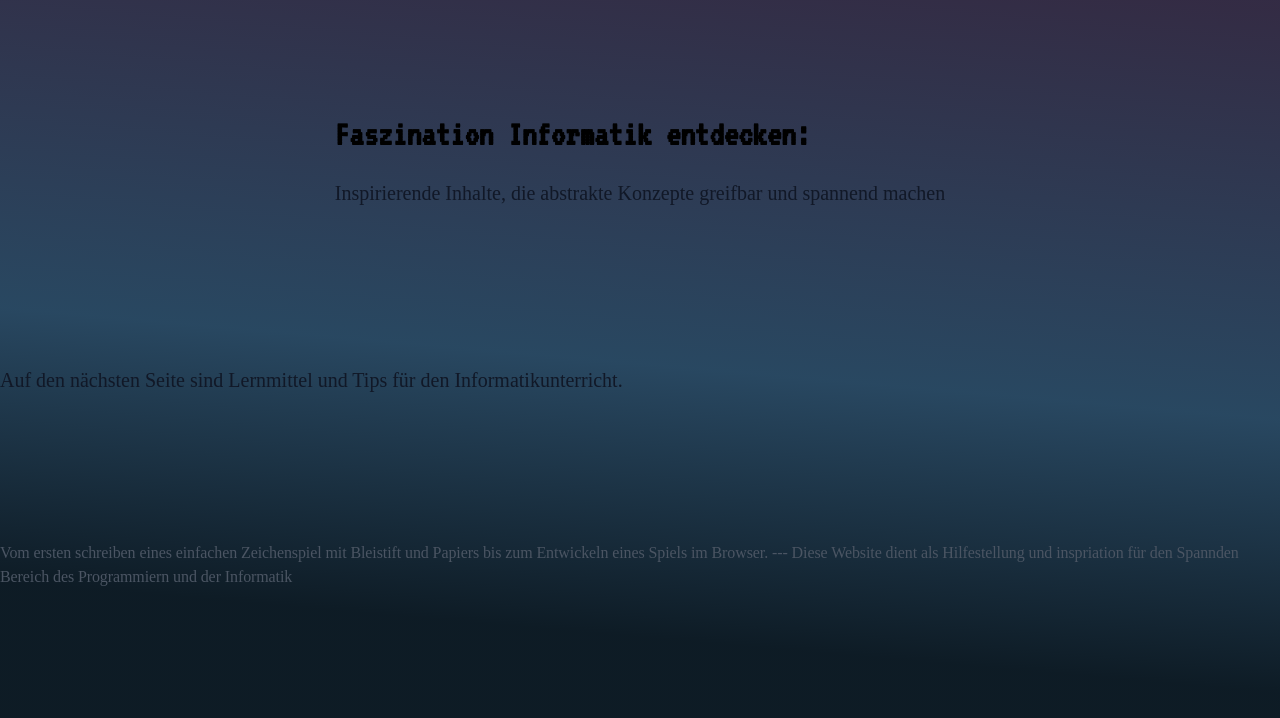
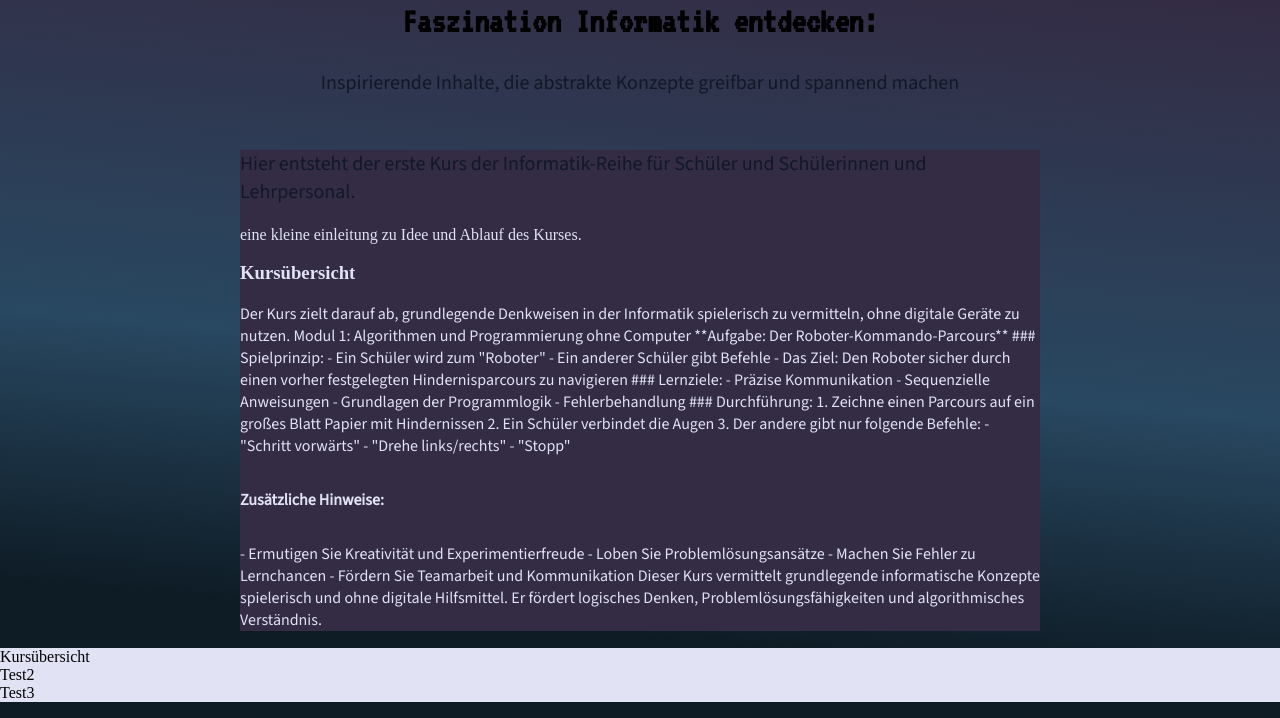
Before and after one commit to peterlepp/grundlagen-informatik-kurs01, an Astro site: page / in a window 1280 px wide. Shown: the part 82-800 px from the top of the page. Built offline with nearby package versions, Linux system fonts and the light colour scheme; Astro itself is replaced by a stand-in of ours.

Commit message:
- add section Content

```diff
--- a/src/pages/index.astro
+++ b/src/pages/index.astro
@@ -11,16 +11,80 @@
 <Layout>
   <MainNav />
   <Welcome />
+<main>
+  <div class="content-wrapper">
+    <section>
+  <h2>
+   Hier entsteht der erste Kurs der Informatik-Reihe für Schüler und Schülerinnen und Lehrpersonal.
+  </h2>
+  <div class="section-content-einleitung">
+   <article>
+    eine kleine einleitung zu Idee und Ablauf des Kurses.
+    <h3>Kursübersicht</h3>
+    <div class="article-content">
+      Der Kurs zielt darauf ab, grundlegende Denkweisen in der Informatik spielerisch zu vermitteln, ohne digitale Geräte zu nutzen.
 
-  <h2>
-    Auf den nächsten Seite sind Lernmittel und Tips für den
-    Informatikunterricht.
-  </h2>
+      Modul 1: Algorithmen und Programmierung ohne Computer
+      **Aufgabe: Der Roboter-Kommando-Parcours**
 
-  <p>
-    Vom ersten schreiben eines einfachen Zeichenspiel mit Bleistift und Papiers
-    bis zum Entwickeln eines Spiels im Browser. --- Diese Website dient als
-    Hilfestellung und inspriation für den Spannden Bereich des Programmiern und
-    der Informatik
-  </p>
+      ### Spielprinzip:
+
+      - Ein Schüler wird zum "Roboter"
+      - Ein anderer Schüler gibt Befehle
+      - Das Ziel: Den Roboter sicher durch einen vorher festgelegten Hindernisparcours zu navigieren
+
+      ### Lernziele:
+
+      - Präzise Kommunikation
+      - Sequenzielle Anweisungen
+      - Grundlagen der Programmlogik
+      - Fehlerbehandlung
+
+      ### Durchführung:
+
+      1. Zeichne einen Parcours auf ein großes Blatt Papier mit Hindernissen
+      2. Ein Schüler verbindet die Augen
+      3. Der andere gibt nur folgende Befehle:
+          - "Schritt vorwärts"
+          - "Drehe links/rechts"
+          - "Stopp"
+
+      <strong>Zusätzliche Hinweise:</strong>
+
+		- Ermutigen Sie Kreativität und Experimentierfreude
+		- Loben Sie Problemlösungsansätze
+		- Machen Sie Fehler zu Lernchancen
+		- Fördern Sie Teamarbeit und Kommunikation
+
+	Dieser Kurs vermittelt grundlegende informatische Konzepte spielerisch und ohne digitale Hilfsmittel.
+	Er fördert logisches Denken, Problemlösungsfähigkeiten und algorithmisches Verständnis.
+</div>
+</article>
+</div>
+</section>
+<section>
+  <div class="section-content-kursübersicht">
+
+  </div>
+</section>
+</main>
+  <footer>
+    <div class="footer-grid">
+      <div class="frist-col-left">
+      Kursübersicht
+
+      </div>
+      <div class="middle-col">
+        Test2
+
+      </div>
+      <div class="col-right">
+        Test3
+
+      </div>
+
+    </div>
+  </footer>
+</div>
+
 </Layout>
--- a/src/styles/global.scss
+++ b/src/styles/global.scss
@@ -1,6 +1,6 @@
-/*
-Farben var
-*/
+/* =================
+Global Css-Probs
+==================== */
 @use 'base';
 
 @font-face {
@@ -11,8 +11,7 @@ Farben var
 
 @font-face {
   font-family: 'Source Sans 3';
-  src: url('./fonts/source-sans-3-v11-latin-regular.woff2') format('woff2'),
-    format('ttf');
+  src: url('/fonts/source-sans-3-v15-latin-regular.woff2') format('woff2');
   font-weight: normal;
   font-style: normal;
   font-display: swap;
@@ -45,11 +44,12 @@ body {
 }
 
 #hero {
-  display: grid;
-  align-items: start;
+  display: flex;
+  align-items: center;
   flex-direction: column;
   justify-content: center;
   padding: 16px;
+  font-family: 'Source Sans 3', Verdana, sans-serif;
 }
 
 h1 {
@@ -116,6 +116,9 @@ h2 {
   font-weight: normal;
   color: #111827;
   font-size: 20px;
+  font-family: 'Source Sans 3', sans-serif;
+
+
 }
 
 p {
@@ -192,3 +195,22 @@ code {
     line-height: 1.5;
   }
 }
+.content-wrapper {
+  background-color: base.$Martinique;
+  margin-inline: auto;
+  min-width: 90vh;
+  max-width: 100vh;
+  color: base.$white-lilac;
+
+
+
+}
+.article-content {
+  display: grid;
+  grid-auto-flow: row;
+  gap: 2em;
+  font-family: 'Source Sans 3', Verdana, sans-serif;
+}
+.footer-grid{
+background-color: base.$white-lilac;
+}
```
Also changed, not shown: README.md.
